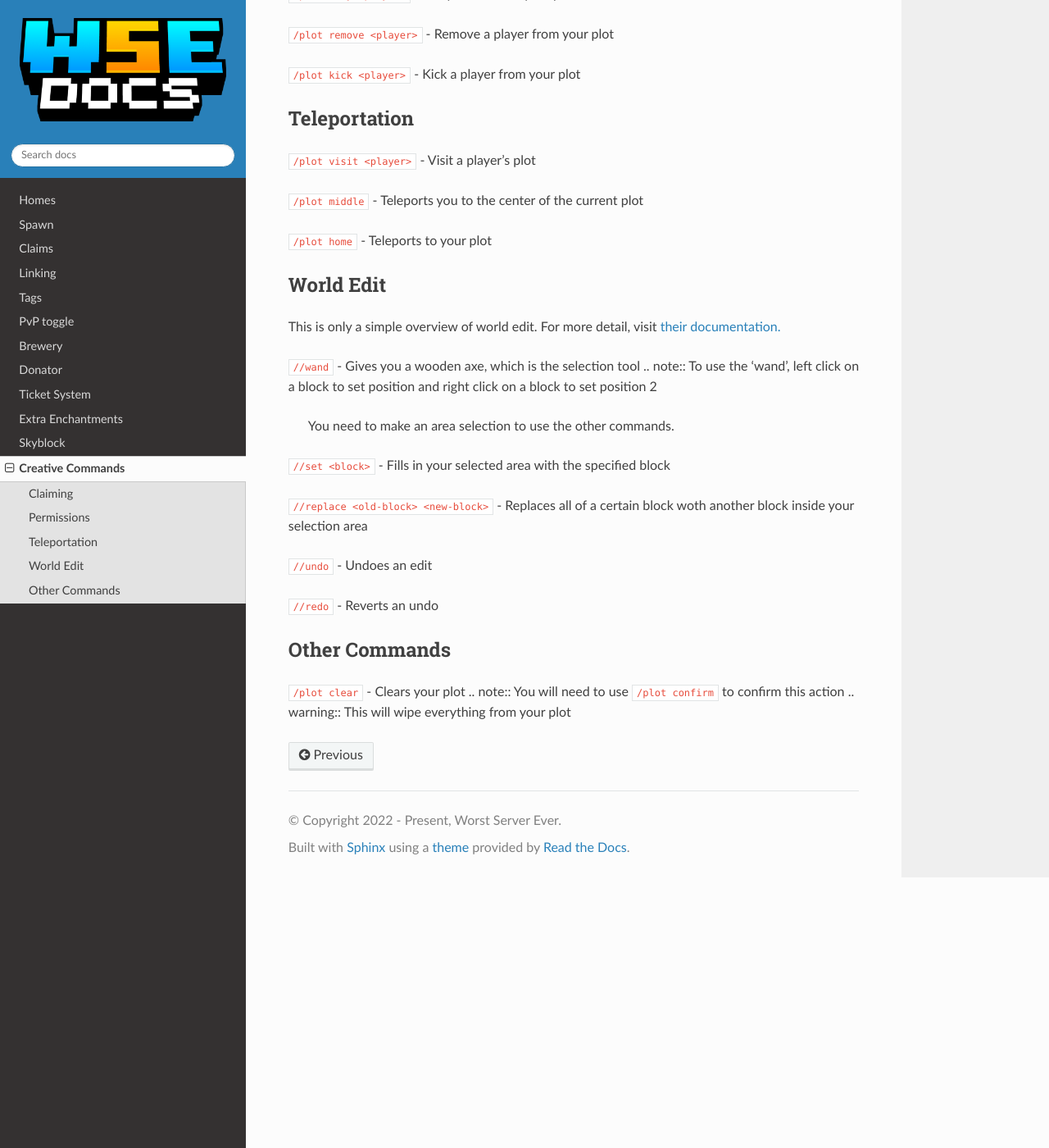
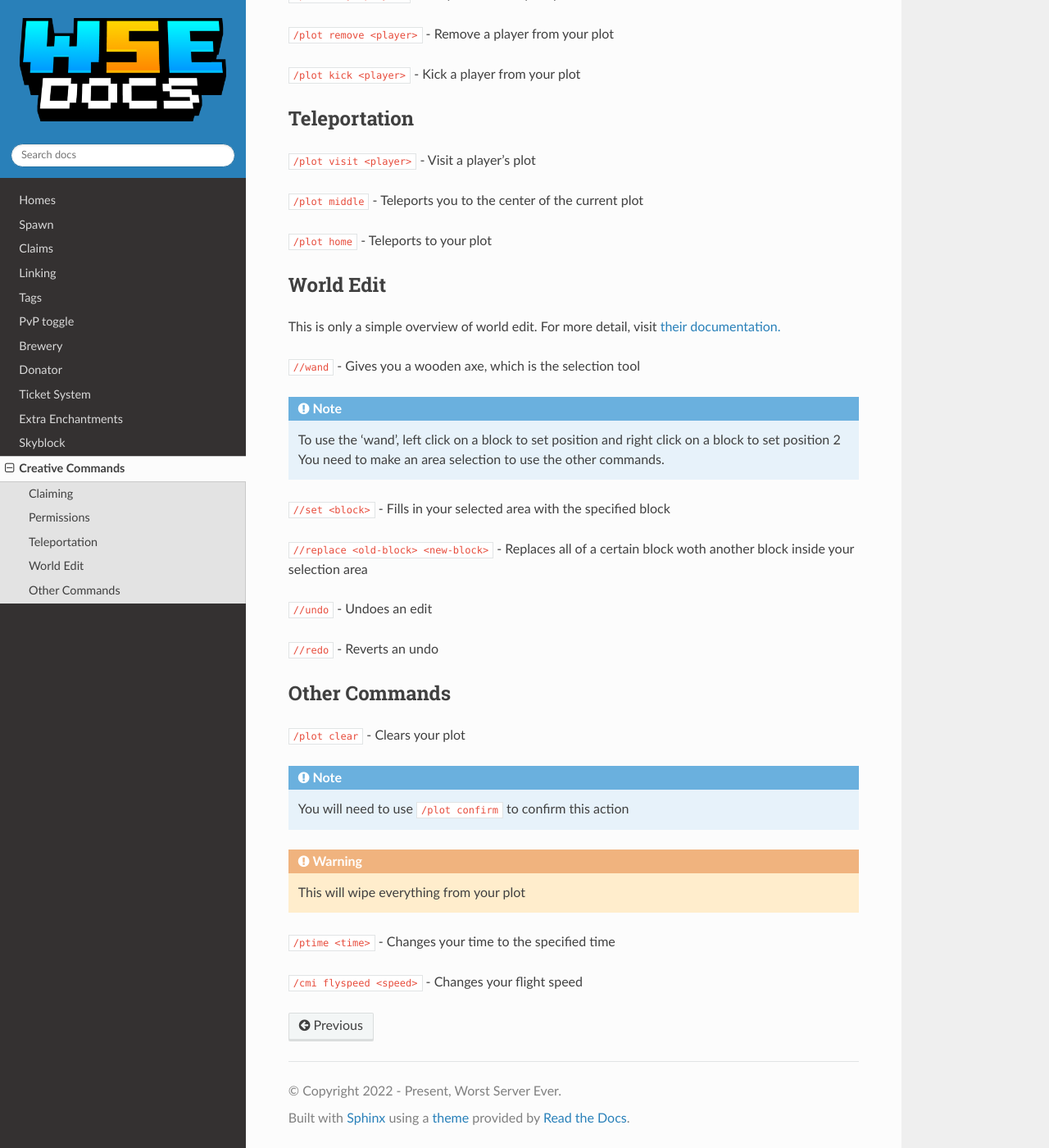
Before and after one commit to footdabmommy/wse, a Sphinx documentation site: the page built from docs/source/creative.rst, in a window 1280 px wide and 1400 px high, scrolled down 832 px. Shown: the whole window at 82% size. Built offline with Sphinx 7.4.7 and the Read the Docs theme 2.0.0, drawn with Linux system fonts in a browser that asks for light colours.

Commit message:
More updates. Thanks Drac for the update as soon as I finished

```diff
--- a/docs/source/creative.rst
+++ b/docs/source/creative.rst
@@ -49,6 +49,7 @@ This is only a simple overview of world edit.
 For more detail, visit `their documentation. <https://worldedit.enginehub.org/en/latest/commands/>`_
 
 ``//wand`` - Gives you a wooden axe, which is the selection tool
+
 .. note:: To use the 'wand', left click on a block to set position and right click on a block to set position 2
           You need to make an area selection to use the other commands.
 
@@ -64,5 +65,11 @@ Other Commands
 --------
 
 ``/plot clear`` - Clears your plot
+
 .. note:: You will need to use ``/plot confirm`` to confirm this action
+
 .. warning:: This will wipe everything from your plot
+
+``/ptime <time>`` - Changes your time to the specified time
+
+``/cmi flyspeed <speed>`` - Changes your flight speed
```
